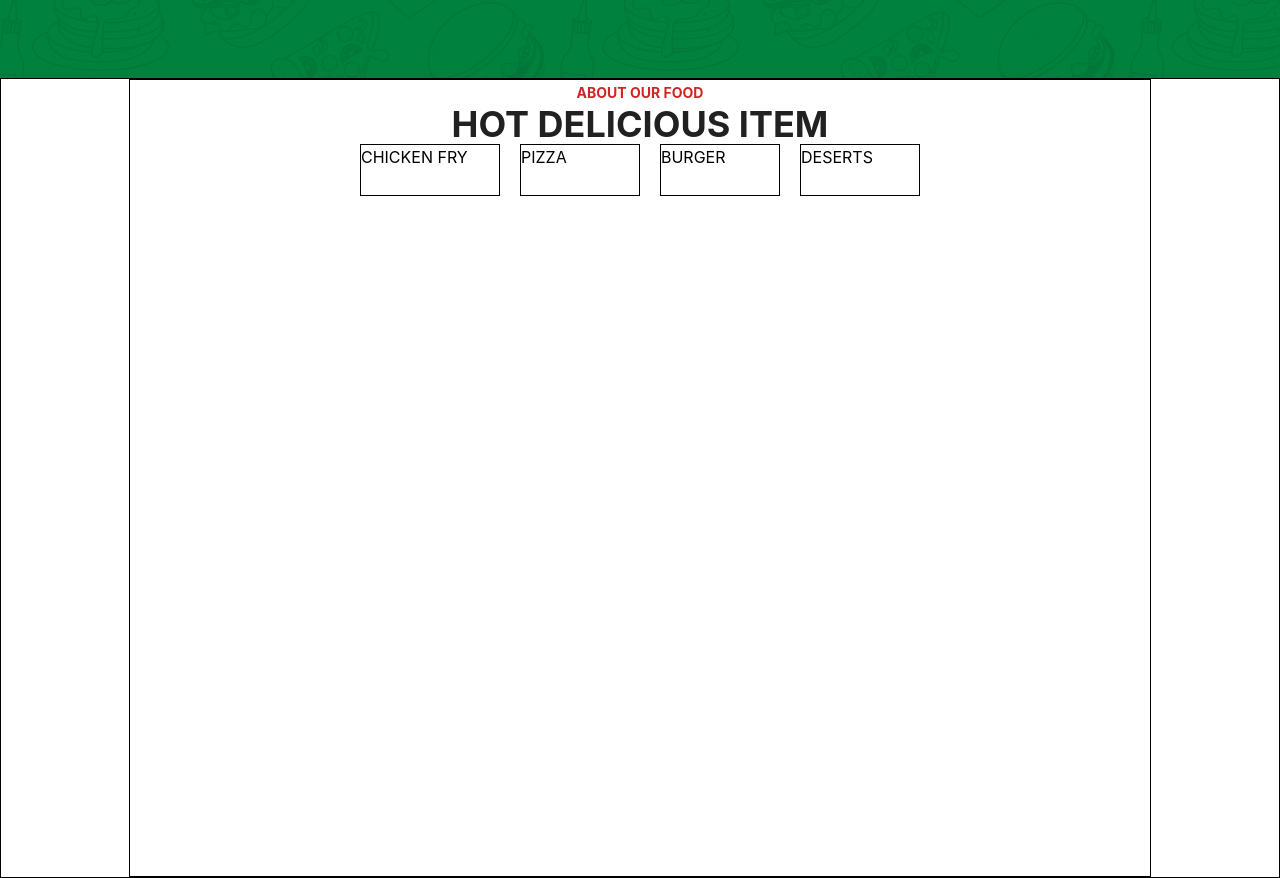
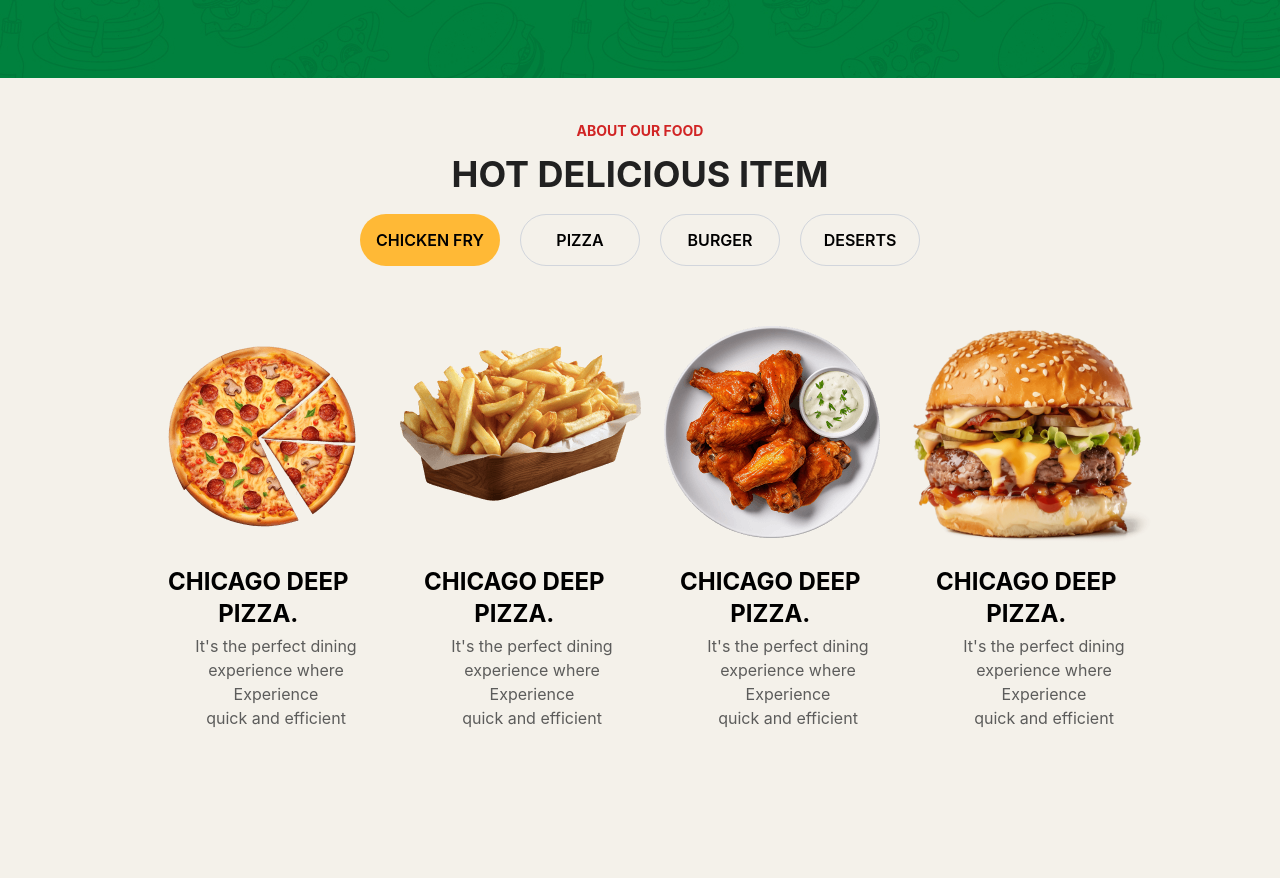
Before and after one commit to thakorvijay91/food-king, a website: page src/abuot.html in a window 1280 px wide. Shown: the part 1634-2512 px from the top of the page. After the commit the page ends 2420 px from the top, so only its background shows below. Drawn offline with nearby package versions, Linux system fonts and the light colour scheme.

Commit message:
about food section

```diff
--- a/src/abuot.html
+++ b/src/abuot.html
@@ -11,12 +11,12 @@
     <link href="https://unpkg.com/aos@2.3.1/dist/aos.css" rel="stylesheet">
 </head>
 
-<body>
+<body class="bg-theme2">
 
     <!-- header start-->
 
     <header>
-        <div class="flex items-center justify-between w-full h-23 pl-20">
+        <div class="flex items-center justify-between w-full h-23 pl-20 bg-white">
             <!-- logo -->
             <div>
                 <a href=""><img src="./img/logo.svg" alt=""></a>
@@ -105,7 +105,8 @@
                 <div class="mt-8">
                     <span class="uppercase text-mint font-bold ">about our food</span>
                     <h2 class="uppercase text-header text-5xl font-bold leading-15">Where Quality Meet <br> Excellent
-                        <span class="text-mint">Service.</span></h2>
+                        <span class="text-mint">Service.</span>
+                    </h2>
                 </div>
                 <!-- lorem -->
                 <p class="text-vijay mt-8">It's the perfect dining experience where every dish is crafted with fresh,
@@ -149,7 +150,7 @@
     </section>
 
     <!-- main cta banner section start -->
-    <section class="h-auto mt-15">
+    <section class="h-auto mt-15 ">
         <div class="bg-[url(/src/img/main-cta-bg-2.jpg)] w-full h-full bg-no-repeat relative">
             <!-- tomato shape left -->
             <div>
@@ -167,7 +168,8 @@
                     <div class="absolute top-30">
                         <span class="uppercase text-tahiti text-lg font-bold ">crispy, every bite taste</span>
                         <h2 class="uppercase text-[45px] font-bold text-king  font-ravi leading-14">30 minutes fast
-                            <br><span class="text-tahiti">delivery</span>challage</h2>
+                            <br><span class="text-tahiti">delivery</span>challage
+                        </h2>
                     </div>
                 </div>
                 <div class="h-90 w-72">
@@ -188,20 +190,82 @@
     </section>
 
     <!-- about food section start -->
-    <section class="h-screen border">
-        <div class="h-5/5 w-4/5 mx-auto border">
+    <section class="h-auto  mt-10">
+        <div class="h-5/5 w-4/5 mx-auto">
             <!-- section title -->
             <div class="text-center">
                 <span class="uppercase text-sm text-theme font-bold">about our food</span>
-            <h2 class="uppercase text-header text-4xl font-bold">hot delicious item</h2>
+                <h2 class="uppercase text-header text-4xl font-bold mt-3">hot delicious item</h2>
             </div>
 
-         <ul class="flex justify-center gap-5">
-            <li class="h-13 w-35 border "><a href="#">CHICKEN FRY</a></li>
-            <li class="h-13 w-30 border "><a href="#">PIZZA</a></li>
-            <li class="h-13 w-30 border "><a href="#">BURGER</a></li>
-            <li class="h-13 w-30 border "><a href="#">DESERTS</a></li>
+            <ul class="flex justify-center gap-5 mt-5">
+                <li class="h-13 w-35 bg-tahiti rounded-full flex justify-center items-center font-semibold"><a
+                        href="#">CHICKEN FRY</a></li>
+                <li
+                    class="h-13 w-30 border border-gray-300 rounded-full flex justify-center items-center font-semibold">
+                    <a href="#">PIZZA</a></li>
+                <li
+                    class="h-13 w-30 border border-gray-300 rounded-full flex justify-center items-center font-semibold">
+                    <a href="#">BURGER</a></li>
+                <li
+                    class="h-13 w-30 border border-gray-300 rounded-full flex justify-center items-center font-semibold">
+                    <a href="#">DESERTS</a></li>
             </ul>
+
+            <!-- tab content -->
+            <div class="flex mt-10">
+                <div class="h-120 w-90  hover:bg-white hover:rounded-xl">
+                    <!-- about food -->
+                    <div class="relative">
+                        <!-- food img -->
+                        <img src="./img/pizaa.png" alt="" class="absolute top-10 left-10">
+                    </div>
+                    <!-- about content -->
+                     <div class="relative">
+                        <h3 class="uppercase text-center font-bold text-2xl hover:text-base absolute top-65 left-10">Chicago Deep <br>Pizza.</h3>
+                        <p class="text-center text-vijay absolute top-82 left-10">It's the perfect dining <br> experience where Experience <br> quick and efficient</p>
+                     </div>
+                </div>
+
+                <div class="h-120 w-90  hover:bg-white hover:rounded-xl">
+                    <!-- about food -->
+                    <div class="relative">
+                        <!-- food img -->
+                        <img src="./img/french-fry-3.png" alt="" class="absolute top-10 left-4">
+                    </div>
+                    <!-- about content -->
+                     <div class="relative">
+                        <h3 class="uppercase text-center font-bold text-2xl hover:text-base absolute top-65 left-10">Chicago Deep <br>Pizza.</h3>
+                        <p class="text-center text-vijay absolute top-82 left-10">It's the perfect dining <br> experience where Experience <br> quick and efficient</p>
+                     </div>
+                </div>
+
+                <div class="h-120 w-90  hover:bg-white hover:rounded-xl">
+                    <!-- about food -->
+                    <div class="relative">
+                        <!-- food img -->
+                        <img src="./img/grilled-2.png" alt="" class="absolute top-5 left-6">
+                    </div>
+                    <!-- about content -->
+                     <div class="relative">
+                        <h3 class="uppercase text-center font-bold text-2xl hover:text-base absolute top-65 left-10">Chicago Deep <br>Pizza.</h3>
+                        <p class="text-center text-vijay absolute top-82 left-10">It's the perfect dining <br> experience where Experience <br> quick and efficient</p>
+                     </div>
+                </div>
+
+                <div class="h-120 w-90  hover:bg-white hover:rounded-xl">
+                     <!-- about food -->
+                    <div class="relative">
+                        <!-- food img -->
+                        <img src="./img/burger.png" alt="" class="absolute top-">
+                    </div>
+                    <!-- about content -->
+                     <div class="relative">
+                        <h3 class="uppercase text-center font-bold text-2xl hover:text-base absolute top-65 left-10">Chicago Deep <br>Pizza.</h3>
+                        <p class="text-center text-vijay absolute top-82 left-10">It's the perfect dining <br> experience where Experience <br> quick and efficient</p>
+                     </div>
+                </div>
+            </div>
         </div>
     </section>
 
--- a/src/css/input.css
+++ b/src/css/input.css
@@ -11,6 +11,7 @@
  --color-king:#fff;
  --color-vijay:#5C5C5B;
  --color-base: #00813D;
+ --color-theme2:#F4F1EA;
 }
 
 
```
Also changed, not shown: src/css/output.css, src/img/pizaa.png (added). Lines whose indentation alone changed are shown as unchanged.
